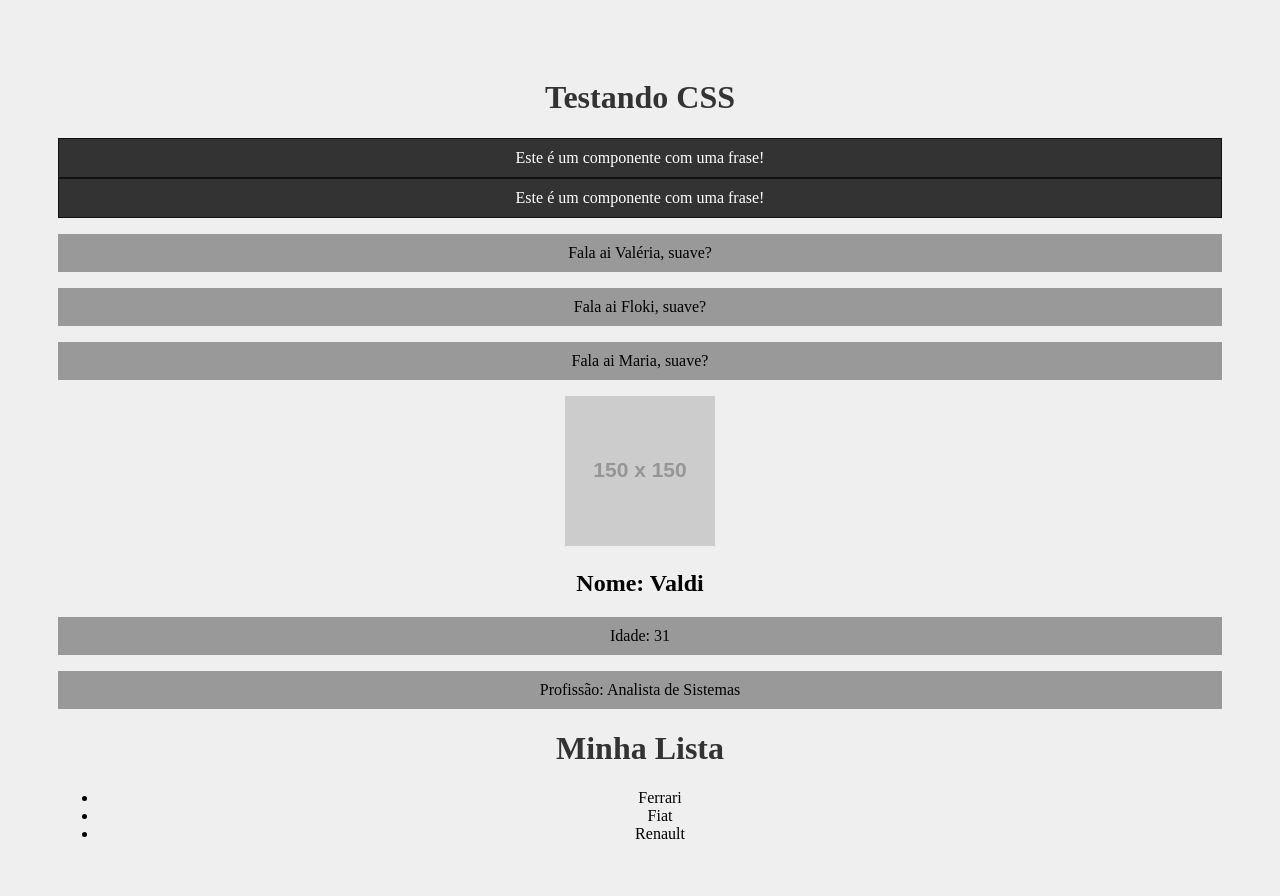
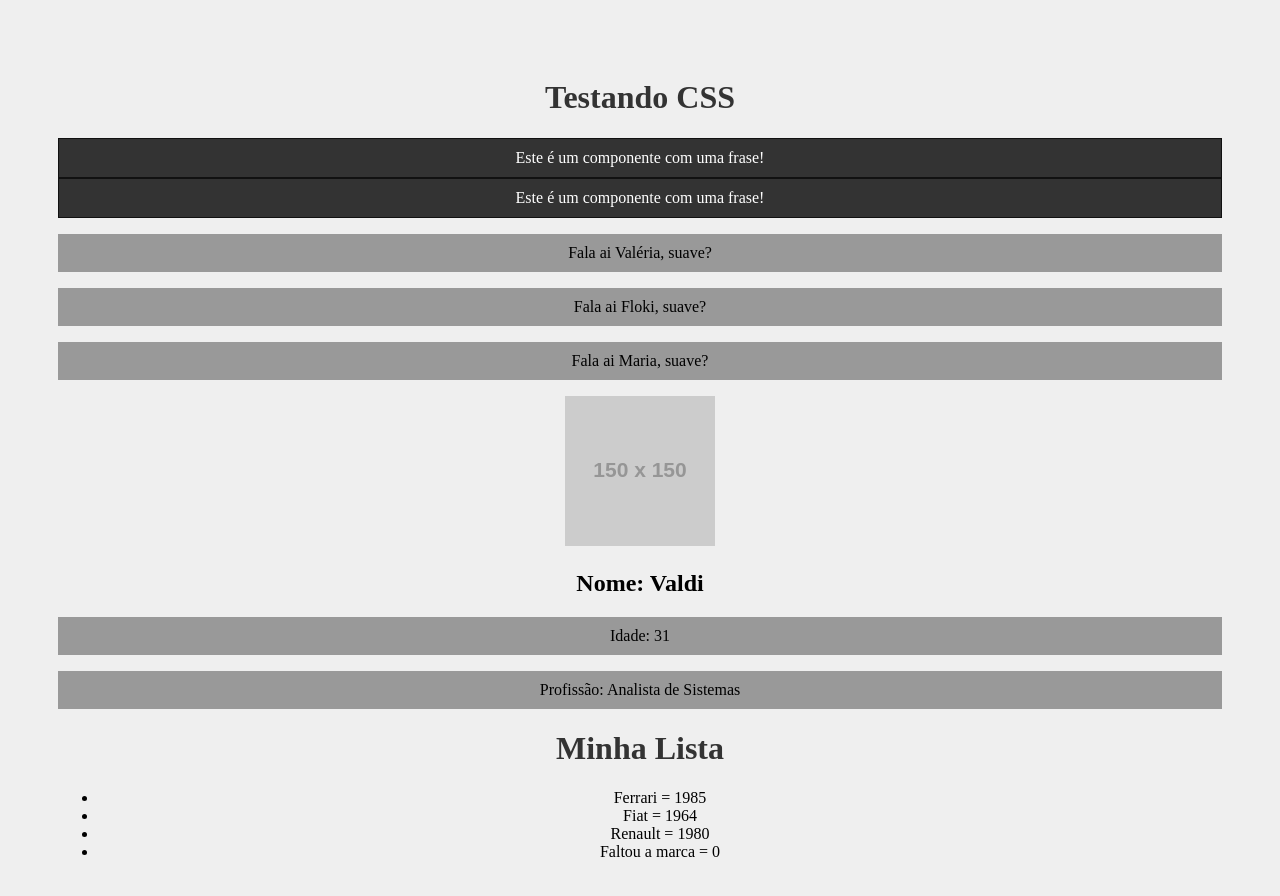
Before and after one commit to valdijr-web/estudo-react, a React (Create React App) app: page / in a window 1280 px wide. Shown: the top 896 px of the page. Built offline with nearby package versions, Linux system fonts and the light colour scheme.

Commit message:
Avançando em Props - aula 8

```diff
--- a/src/components/Item.js
+++ b/src/components/Item.js
@@ -1,8 +1,20 @@
-function Item(props){
+import PropTypes from 'prop-types';
+
+function Item({marca, ano_lancamento}){
     return(
         <>
-            <li>{props.marca}</li>
+            <li>{marca} = {ano_lancamento}</li>
         </>
     );
 }
+
+Item.propTypes = {
+    marca: PropTypes.string.isRequired,
+    ano_lancamento: PropTypes.number,
+}
+
+Item.defaultProps = {
+    marca: 'Faltou a marca',
+    ano_lancamento: 0,
+}
 export default Item;
--- a/src/components/List.js
+++ b/src/components/List.js
@@ -4,9 +4,10 @@
         <>
             <h1>Minha Lista</h1>
             <ul>
-                <Item marca="Ferrari"/>
-                <Item marca="Fiat"/>
-                <Item marca="Renault"/>
+                <Item marca="Ferrari" ano_lancamento={1985}/>
+                <Item marca="Fiat" ano_lancamento={1964}/>
+                <Item marca="Renault" ano_lancamento={1980}/>
+                <Item />
             </ul>
         </>
     );
```
